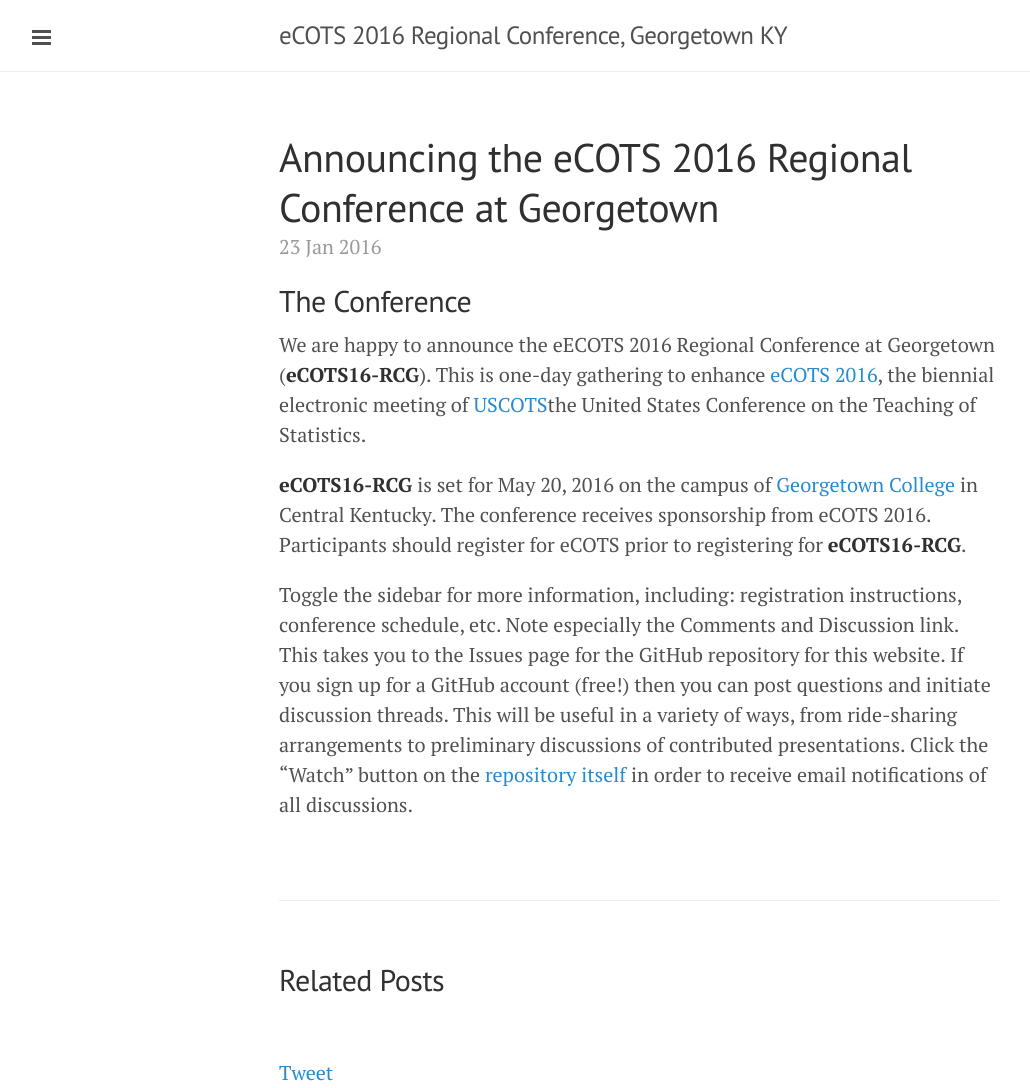
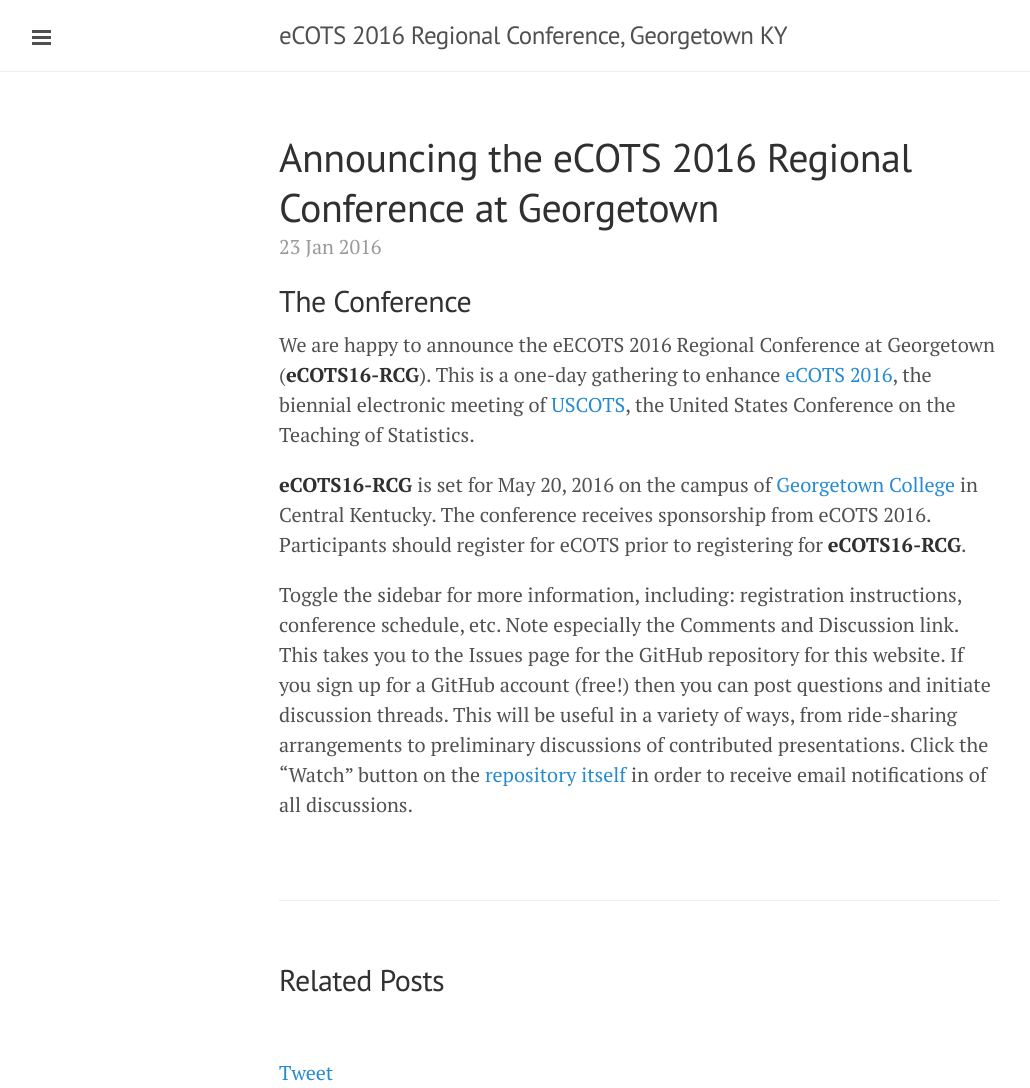
Before and after one commit to homerhanumat/ecots16ky, a Jekyll site: the page built from _posts/2016-01-23-ecots16-regional-georgetown-announcement.md, in a window 1280 px wide. Shown: the whole page, without its empty margins (1-1031 px from the left). Built offline with Jekyll 4.4.1, drawn with Linux system fonts in a browser that asks for light colours; comment, search, counter and statistics services are not loaded.

```diff
--- a/_posts/2016-01-23-ecots16-regional-georgetown-announcement.md
+++ b/_posts/2016-01-23-ecots16-regional-georgetown-announcement.md
@@ -15,7 +15,7 @@ output:
 
 ## The Conference
 
-We are happy to announce the eECOTS 2016 Regional Conference at Georgetown (**eCOTS16-RCG**).  This is one-day gathering to enhance [eCOTS 2016](https://www.causeweb.org/ecots/ecots16/), the biennial electronic meeting of [USCOTS](https://www.causeweb.org/uscots/)the United States Conference on the Teaching of Statistics.
+We are happy to announce the eECOTS 2016 Regional Conference at Georgetown (**eCOTS16-RCG**).  This is a one-day gathering to enhance [eCOTS 2016](https://www.causeweb.org/ecots/ecots16/), the biennial electronic meeting of [USCOTS](https://www.causeweb.org/uscots/), the United States Conference on the Teaching of Statistics.
 
 **eCOTS16-RCG** is set for May 20, 2016 on the campus of [Georgetown College](http://www.georgetowncollege.edu/) in Central Kentucky.  The conference receives sponsorship from eCOTS 2016.  Participants should register for eCOTS prior to registering for **eCOTS16-RCG**.
 
```
